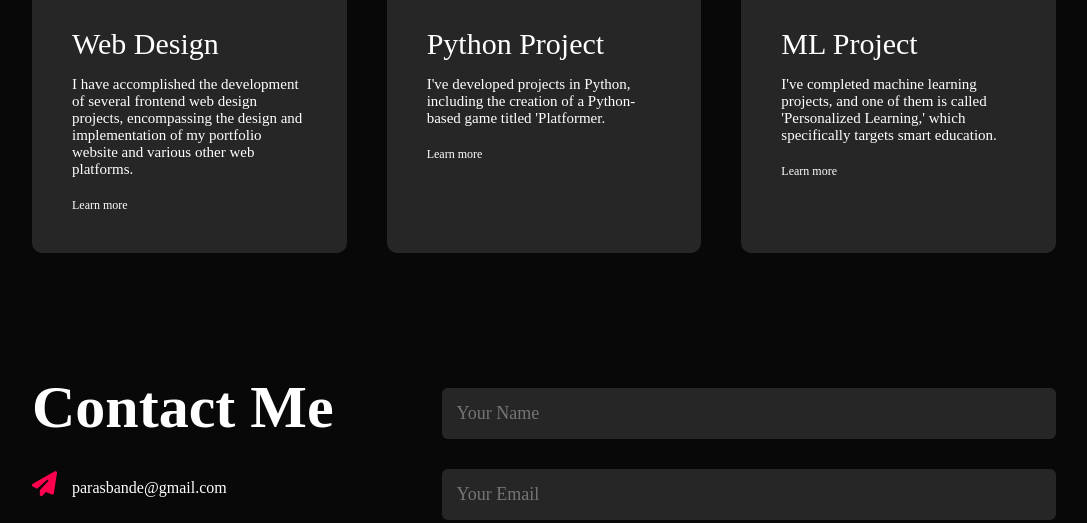
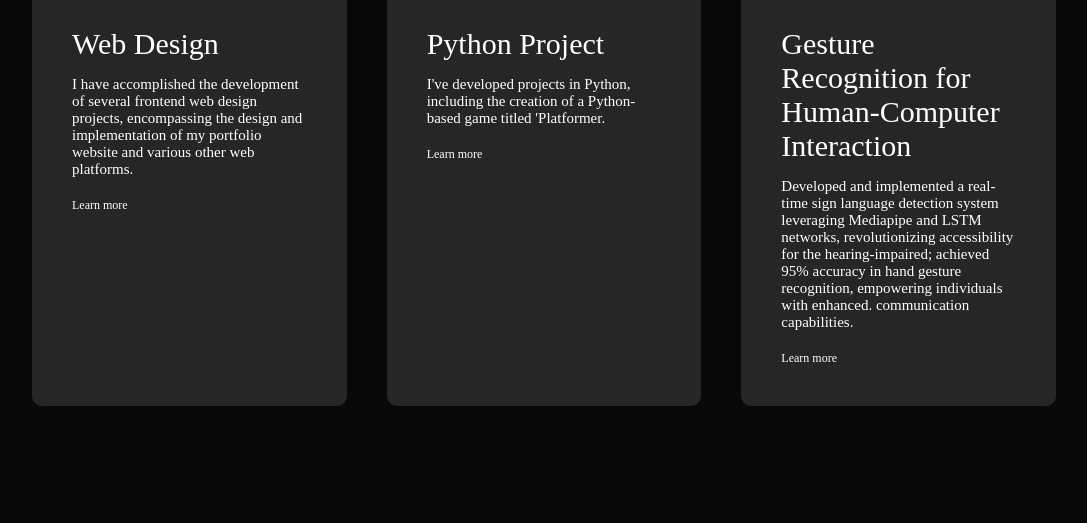
Before and after one commit to parasbande007/My-Portfolio, a plain HTML site: page index.html in a window 1280 px wide. Shown: the part 1672-2195 px from the top of the page, without its empty margins (96-1183 px from the left). Drawn offline with Linux system fonts and the light colour scheme.

Commit message:
updated education and project section

```diff
--- a/index.html
+++ b/index.html
@@ -65,7 +65,7 @@
                      <div class="tab-contents" id="education">
                         <ul>
                             <li><span>SSC</span><br>PIS, Parbhani</li>
-                            <li><span>HSC</span><br>Narayana College, Aurangabad</li>
+                            <li><span>HSC</span><br>Modern College of Science, Kankarwadi</li>
                             <li><span>Btech. Computer Engineering</span><br>VIIT ,Pune</li>
 
                         </ul>
@@ -97,8 +97,8 @@
 
             <div>
                 <i class="fa-solid fa-mobile"></i>
-                <h2>ML Project</h2>
-                <p>I've completed machine learning projects, and one of them is called 'Personalized Learning,' which specifically targets smart education.</p>
+                <h2>Gesture Recognition for Human-Computer Interaction</h2>
+                <p>Developed and implemented a real-time sign language detection system leveraging Mediapipe and LSTM networks, revolutionizing accessibility for the hearing-impaired; achieved 95% accuracy in hand gesture recognition, empowering individuals with enhanced. communication capabilities.</p>
                 <a href="#">Learn more</a>
             </div>
         </div>
```
